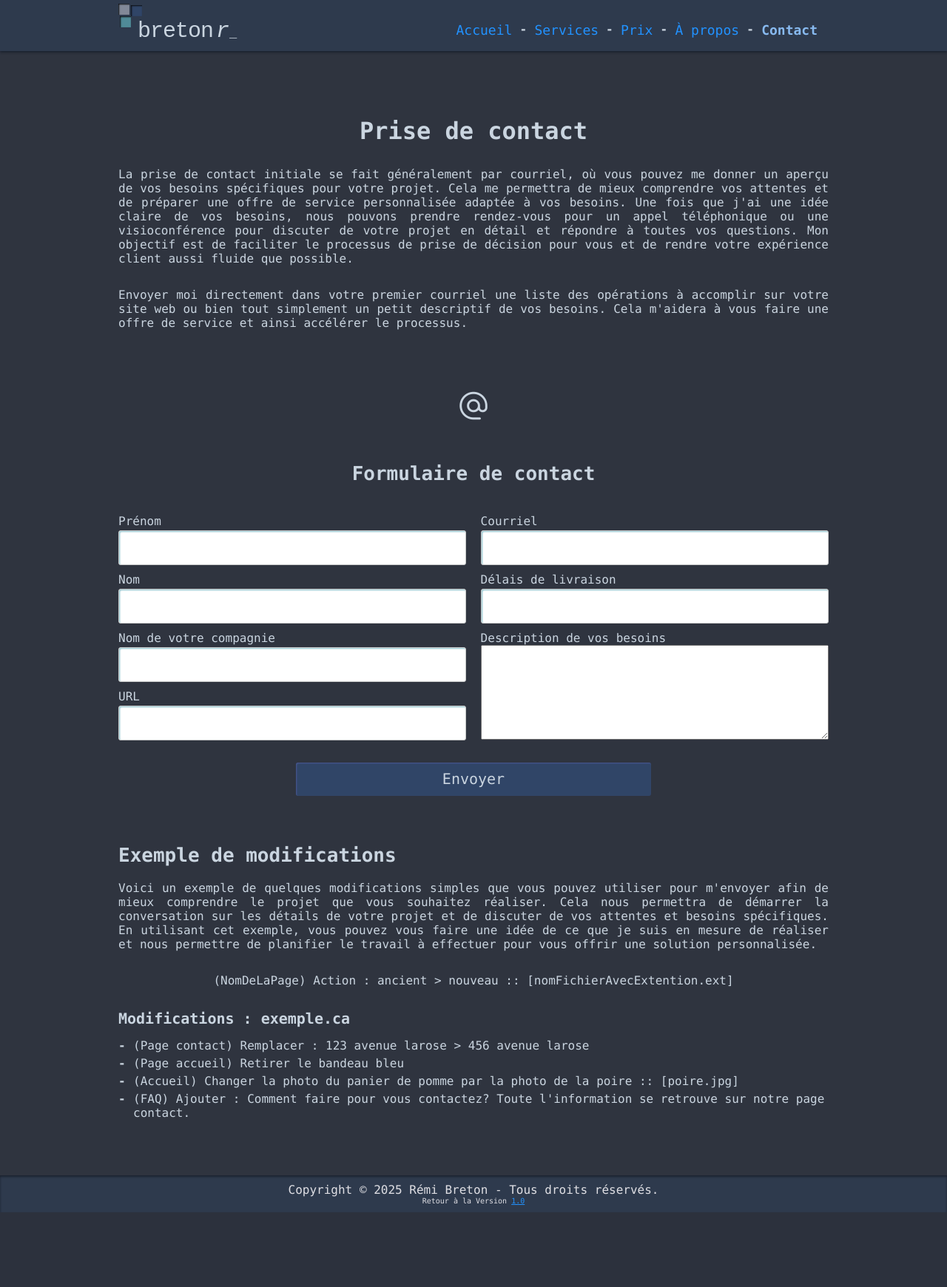
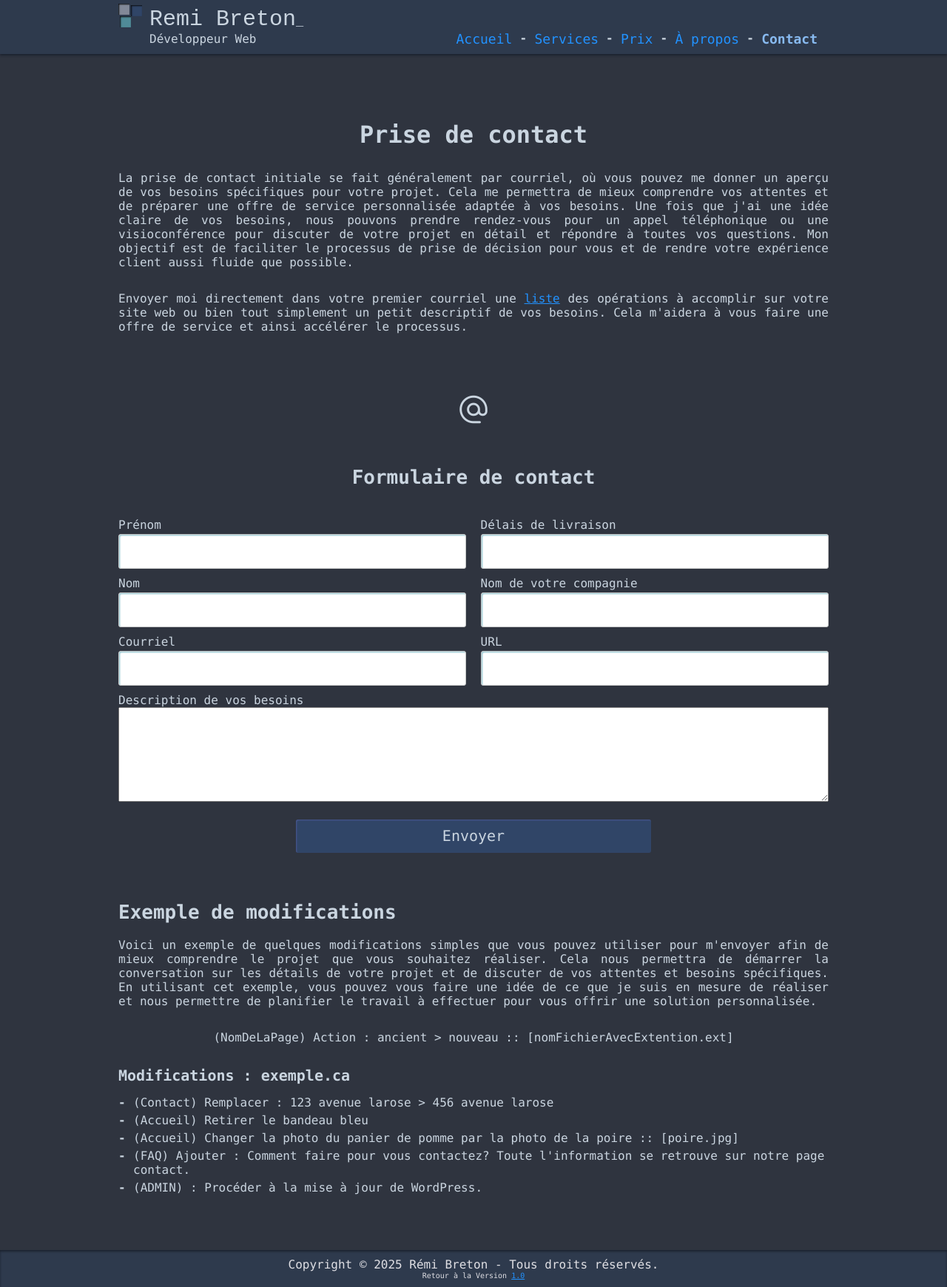
Before and after one commit to rbreton/bretonr_ca, a PHP site: page /contact.php in a window 1280 px wide. Shown: the whole page at 74% size. Before the commit the page ends 1639 px from the top, so only its background shows below. Run offline with PHP 8.4, Linux system fonts and the light colour scheme.

Commit message:
Changement pour mon nom et quelques petites corrections au contenu. v3.1.0

```diff
--- a/public_html/contact.php
+++ b/public_html/contact.php
@@ -100,7 +100,7 @@ if(!empty($_POST)) {
 			<div class="oneCol">
 				<h1 class="center">Prise de contact</h1>
 				<p>La prise de contact initiale se fait généralement par courriel, où vous pouvez me donner un aperçu de vos besoins spécifiques pour votre projet. Cela me permettra de mieux comprendre vos attentes et de préparer une offre de service personnalisée adaptée à vos besoins. Une fois que j'ai une idée claire de vos besoins, nous pouvons prendre rendez-vous pour un appel téléphonique ou une visioconférence pour discuter de votre projet en détail et répondre à toutes vos questions. Mon objectif est de faciliter le processus de prise de décision pour vous et de rendre votre expérience client aussi fluide que possible.</p>
-				<p>Envoyer moi directement dans votre premier courriel une liste des opérations à accomplir sur votre site web ou bien tout simplement un petit descriptif de vos besoins.  Cela m'aidera à vous faire une offre de service et ainsi accélérer le processus.</p>
+				<p>Envoyer moi directement dans votre premier courriel une <a href="#exemple">liste</a> des opérations à accomplir sur votre site web ou bien tout simplement un petit descriptif de vos besoins.  Cela m'aidera à vous faire une offre de service et ainsi accélérer le processus.</p>
 			</div>
 
 			<div class="endSection"><span class="material-symbols-rounded">alternate_email</span></div>
@@ -108,20 +108,22 @@ if(!empty($_POST)) {
 				<h2 class="center">Formulaire de contact</h2>
 				<form action="#formContact" name="formContact" id="formContact" method="post">
 					<div class="twoCol left">
-						<label for="fNameF">Prénom</label><?php if($messErr["fnameF"] != ""){echo '<span class="errorF right red">' . $messErr["fnameF"] . '</span>';} ?>
+						<label for="fnameF">Prénom</label><?php if($messErr["fnameF"] != ""){echo '<span class="errorF right red">' . $messErr["fnameF"] . '</span>';} ?>
 						<input type="text" id="fnameF" name="fnameF" value="<?php echo $dataForm["fnameF"]; ?>" />
-						<label for="lNameF">Nom</label><?php if($messErr["lnameF"] != ""){echo '<span class="errorF right red">' . $messErr["lnameF"] . '</span>';} ?>
+						<label for="lnameF">Nom</label><?php if($messErr["lnameF"] != ""){echo '<span class="errorF right red">' . $messErr["lnameF"] . '</span>';} ?>
 						<input type="text" id="lnameF" name="lnameF" value="<?php echo $dataForm["lnameF"]; ?>" />
+						<label for="mailF">Courriel</label><?php if($messErr["mailF"] != ""){echo '<span class="errorF right red">' . $messErr["mailF"] . '</span>';} ?>
+						<input type="text" id="mailF" name="mailF" value="<?php echo $dataForm["mailF"]; ?>" />
+					</div>
+					<div class="twoCol right">
+						<label for="limitF">Délais de livraison</label><?php if($messErr["limitF"] != ""){echo '<span class="errorF right red">' . $messErr["limitF"] . '</span>';} ?>
+						<input type="text" id="limitF" name="limitF" value="<?php echo $dataForm["limitF"]; ?>" />
 						<label for="cNameF">Nom de votre compagnie</label><?php if($messErr["cNameF"] != ""){echo '<span class="errorF right red">' . $messErr["cNameF"] . '</span>';} ?>
 						<input type="text" id="cNameF" name="cNameF" value="<?php echo $dataForm["cNameF"]; ?>" />
 						<label for="urlF">URL</label><?php if($messErr["urlF"] != ""){echo '<span class="errorF right red">' . $messErr["urlF"] . '</span>';} ?>
 						<input type="text" id="urlF" name="urlF" value="<?php echo $dataForm["urlF"]; ?>" />
 					</div>
-					<div class="twoCol right">
-						<label for="mailF">Courriel</label><?php if($messErr["mailF"] != ""){echo '<span class="errorF right red">' . $messErr["mailF"] . '</span>';} ?>
-						<input type="text" id="mailF" name="mailF" value="<?php echo $dataForm["mailF"]; ?>" />
-						<label for="limitF">Délais de livraison</label><?php if($messErr["limitF"] != ""){echo '<span class="errorF right red">' . $messErr["limitF"] . '</span>';} ?>
-						<input type="text" id="limitF" name="limitF" value="<?php echo $dataForm["limitF"]; ?>" />
+					<div>
 						<label for="descNeedF">Description de vos besoins</label><?php if($messErr["descNeedF"] != ""){echo '<span class="errorF right red">' . $messErr["descNeedF"] . '</span>';} ?>
 						<textarea name="descNeedF"><?php echo $dataForm["descNeedF"]; ?></textarea>
 					</div>
@@ -137,15 +139,16 @@ if(!empty($_POST)) {
 			</div>
 			<?php endif; ?>
 			<div class="oneCol">
-				<h2>Exemple de modifications</h2>
+				<h2 id="exemple">Exemple de modifications</h2>
 				<p>Voici un exemple de quelques modifications simples que vous pouvez utiliser pour m'envoyer afin de mieux comprendre le projet que vous souhaitez réaliser. Cela nous permettra de démarrer la conversation sur les détails de votre projet et de discuter de vos attentes et besoins spécifiques. En utilisant cet exemple, vous pouvez vous faire une idée de ce que je suis en mesure de réaliser et nous permettre de planifier le travail à effectuer pour vous offrir une solution personnalisée.</p>
 				<p class="txtCenter">(NomDeLaPage) Action : ancient > nouveau :: [nomFichierAvecExtention.ext]</p>
 				<h3>Modifications : exemple.ca</h3>
 				<ul class="dashed tabed paddedSmall">
-					<li>(Page contact) Remplacer : 123 avenue larose > 456 avenue larose</li>
-					<li>(Page accueil) Retirer le bandeau bleu</li>
+					<li>(Contact) Remplacer : 123 avenue larose > 456 avenue larose</li>
+					<li>(Accueil) Retirer le bandeau bleu</li>
 					<li>(Accueil) Changer la photo du panier de pomme par la photo de la poire :: [poire.jpg]</li>
 					<li>(FAQ) Ajouter : Comment faire pour vous contactez? Toute l'information se retrouve sur notre page contact.</li>
+					<li>(ADMIN) : Procéder à la mise à jour de WordPress.</li>
 				</ul>
 			</div>
 		</div>
--- a/public_html/css/main.css
+++ b/public_html/css/main.css
@@ -252,40 +252,34 @@ sup {
 	color: #4d97a7;
 }
 .lSignature{
-	margin: 3px 0 0 9px;
+	margin: 4px 0 0 10px;
 }
-.lTinyLetterSpacing{
-	letter-spacing: -1px;
+.lSignature p{
+	padding: 0;
 }
-.lItalic{
-	font-style: italic;
-	padding: 0 0 0 4px;
+.lSignature .lTitle{
+}
+.lSignature .lSubTitle{
+		font: 16px Consolas,Arial,Georgia,sans-serif;
 }
 .txtCursor{
 	font-size: 17px;
 }
-.lWrapper{
-	float: left;
-	width: 32px;
-}
 .lDarkWhite{
 	background: #828998;
-	float: left;
 	width: 15px;
 	height: 15px;
 	box-shadow: inset 1px 1px 2px 0 #0a0b0d; -webkit-box-shadow: inset 1px 1px 2px 0 #0a0b0d;
 }
 .lDarkBlue{
 	background: #304567;
-	float: right;
-	margin: 2px 0 0 0;
+	margin: 2px 0 0 2px;
 	width: 15px;
 	height: 15px;
 	box-shadow: inset 1px 1px 2px 0 #0a0b0d; -webkit-box-shadow: inset 1px 1px 2px 0 #0a0b0d;
 }
 .lLightBlue{
 	background: #508b98;
-	clear: both;
 	margin: 0 0 0 2px;
 	width: 15px;
 	height: 15px;
@@ -302,14 +296,14 @@ sup {
 	z-index: 100;
 }
 #spacerNav{
-	height: 68px;
+	height: 73px;
 	width: 100%;
 }
 .mainNavContener{
 	padding: 0 5px 10px 5px;
 }
 .mainNav{
-	padding: 30px 15px 0 0;
+	padding: 37px 15px 0 0;
 }
 .mainNav a{
 	font-size: 18px;
--- a/public_html/inc/tpl/header.tpl.php
+++ b/public_html/inc/tpl/header.tpl.php
@@ -1,8 +1,18 @@
 <?php $currentURL = $_SERVER['PHP_SELF'];?>
 		<header id='stickyNav'>
 			<div class='centerContent mainNavContener'>
-				<div class='logo left'>
-					<div class='lWrapper'><div class='lDarkWhite'></div><div class='lDarkBlue'></div></div><div class='lLightBlue left'></div><div class='lSignature left'><a href="/"><span class='lTinyLetterSpacing'>breton</span><span class='lItalic'>r</span></a><blink class='txtCursor'>_</blink></div>
+				<div class='logo'>
+					<a href="/">
+						<div class="lWrapper left">
+							<div class='lDarkWhite left'></div>
+							<div class='lDarkBlue left'></div>
+							<div class='lLightBlue clear'></div>
+						</div>
+						<div class='lSignature left'>
+							<p class="lTitle">Remi Breton<blink class='txtCursor'>_</blink></p>
+							<p class="lSubTitle">Développeur Web</p>
+						</div>
+					</a>
 				</div>
 				<input class="statusChecker" type="checkbox" />
 				<div class="hamLine">
--- a/public_html/index.php
+++ b/public_html/index.php
@@ -75,6 +75,7 @@
 					<li>MAJ de votre platforme<div class="progBar pBSmall"><div class="inProgBar progBar4">4</div></div></li>
 					<li>MAJ de votre serveur web<div class="progBar pBSmall"><div class="inProgBar progBar4">4</div></div></li>
 					<li>Tests et validations<div class="progBar pBSmall"><div class="inProgBar progBar4">4</div></div></li>
+					<li>Platforme Wordpress<div class="progBar pBSmall"><div class="inProgBar progBar4">4</div></div></li>
 					<li>Gestion des bases de données<div class="progBar pBSmall"><div class="inProgBar progBar3">3</div></div></li>
 					<li>Administration des domaines<div class="progBar pBSmall"><div class="inProgBar progBar3">3</div></div></li>
 					<li>Migration d'hébergement<div class="progBar pBSmall"><div class="inProgBar progBar3">3</div></div></li>
--- a/public_html/prix.php
+++ b/public_html/prix.php
@@ -11,7 +11,7 @@
 <?php $root='./'; ?>
 <?php $title='Prix - bretonr.ca'; ?>
 <?php $description="Taux horaire, prix au contrat, etc. Vous trouverez certainement l'option de facturation qui conviendra le mieux à vos besoins."; ?>
-<?php $taux="68"; ?>
+<?php $taux="70"; ?>
 
 <!doctype html>
 <html lang="fr-FR">
--- a/public_html/services.php
+++ b/public_html/services.php
@@ -18,7 +18,7 @@
 	<body>
 		<?php include ("{$root}inc/tpl/header.tpl.php"); ?>
 		<div class="centerContent content">
-			<h1 class="center">Solutions Web Professionnelles <br />Votre Web, Optimisé</h1>
+			<h1 class="center">Solutions Web Professionnelles</h1>
 			<p>Je vous offre une gamme complète de services pour garantir que votre présence en ligne soit toujours optimale. De la correction d'erreurs à la migration complexe, en passant par les mises à jour essentielles, je suis là pour vous simplifier la vie.</p>
 			<div class="oneCol">
 				<h2>Mes Services : Des Solutions Concrètes pour Votre Site Web</h2>
```
